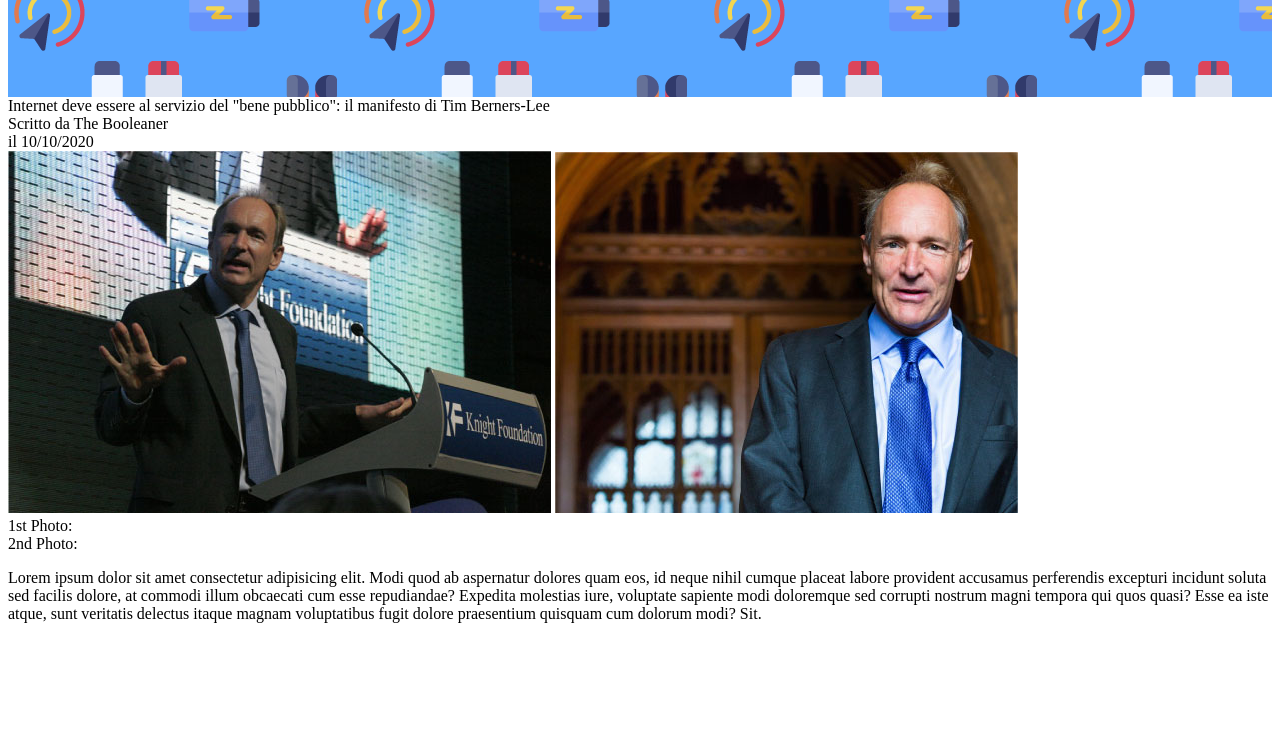
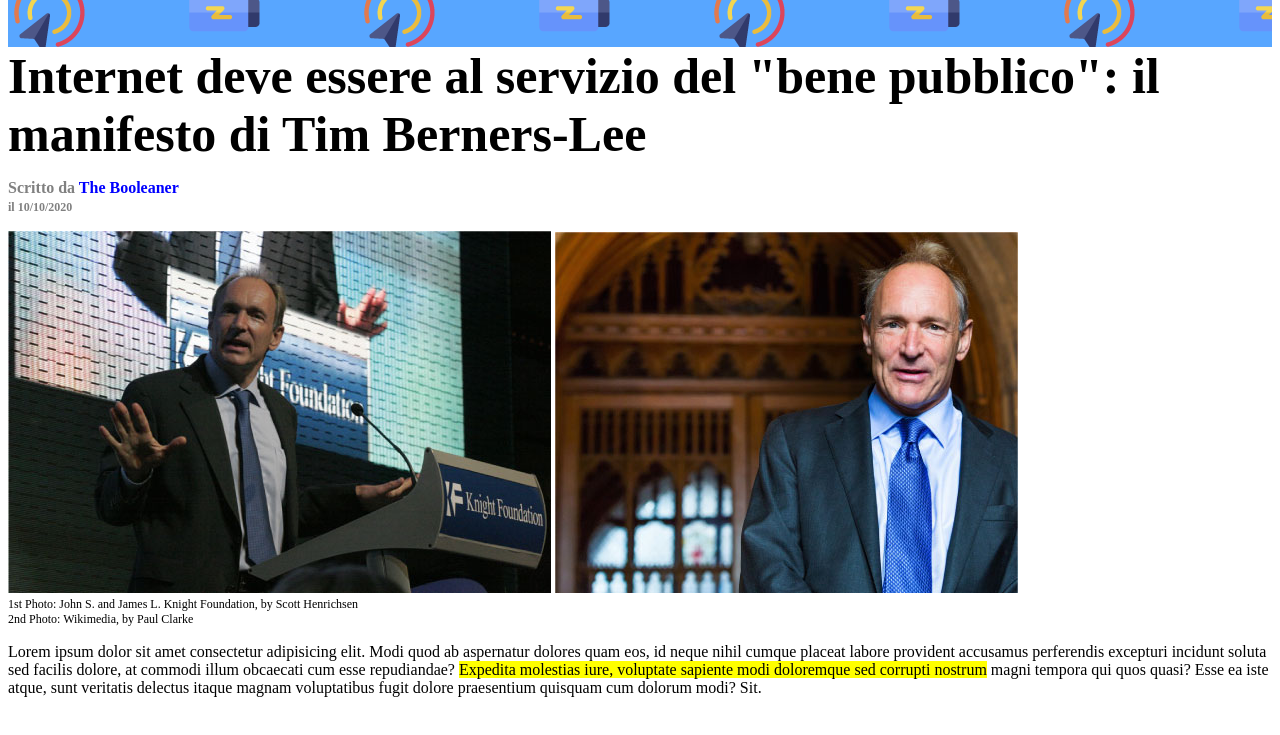
Before and after one commit to DaviCau/html-css-booleaner, a plain HTML site: page index.html in a window 1280 px wide. Shown: the part 61-796 px from the top of the page. Drawn offline with Linux system fonts and the light colour scheme.

Commit message:
css immagini e titolo

```diff
--- a/index.html
+++ b/index.html
@@ -19,8 +19,10 @@
             <!-- Titolo data autore -->
             <section>
                 <div class="titolo">Internet deve essere al servizio del "bene pubblico": il manifesto di Tim Berners-Lee</div>
-                <div class="autore">Scritto da <span>The Booleaner</span></div>
-                <div class="data">il 10/10/2020</div>
+                <p class="autore">
+                    Scritto da <span id="booleaner">The Booleaner</span><br>
+                    <span class="data">il 10/10/2020</span>
+                </p>
                 </section>
                 <!-- /Titolo data autore -->
 
@@ -28,8 +30,8 @@
                 <section>
                     <img src="img/tim-1.jpg" alt="Immagine Tim 1">
                     <img src="img/tim-2.jpg" alt="Immagine Tim 2">
-                    <div class="didascalia">1st Photo:</div>
-                    <div class="didascalia">2nd Photo:</div>
+                    <div class="didascalia">1st Photo: John S. and James L. Knight Foundation, by Scott Henrichsen</div>
+                    <div class="didascalia">2nd Photo: Wikimedia, by Paul Clarke</div>
                     <p>Lorem ipsum dolor sit amet consectetur adipisicing elit. Modi quod ab aspernatur dolores quam eos, id neque nihil cumque placeat labore provident accusamus perferendis excepturi incidunt soluta sed facilis dolore, at commodi illum obcaecati cum esse repudiandae? <span class="importante">Expedita molestias iure, voluptate sapiente modi doloremque sed corrupti nostrum</span> magni tempora qui quos quasi? Esse ea iste atque, sunt veritatis delectus itaque magnam voluptatibus fugit dolore praesentium quisquam cum dolorum modi? Sit.</p>
                 </section>
                 <!-- /Immagini e didascalie -->
--- a/style.css
+++ b/style.css
@@ -1,9 +1,37 @@
 header{
     background-image: url('img/pattern.png');
-    height: 150px;
+    height: 100px;
     background-color: #58A6FF;
 }
 
 #logo{
     height: 50px;
 }
+
+.titolo{
+    font-size: 50px;
+    font-weight: bold;
+}
+
+.autore{
+    color: gray;
+    font-size: 18;
+    font-weight: bold;
+}
+
+#booleaner{
+    color: blue;
+}
+
+.data{
+    color: gray;
+    font-size: 12px;
+}
+
+.didascalia{
+    font-size: 12px;
+}
+
+.importante{
+    background-color: yellow;
+}
```
